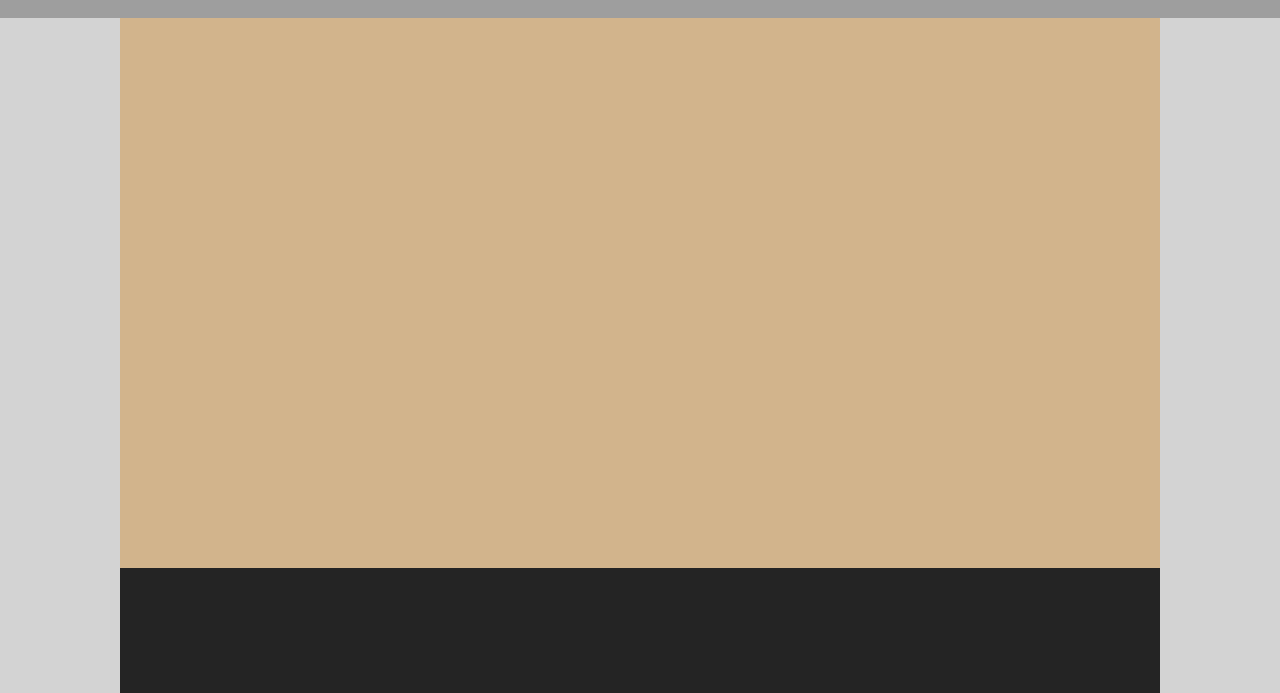
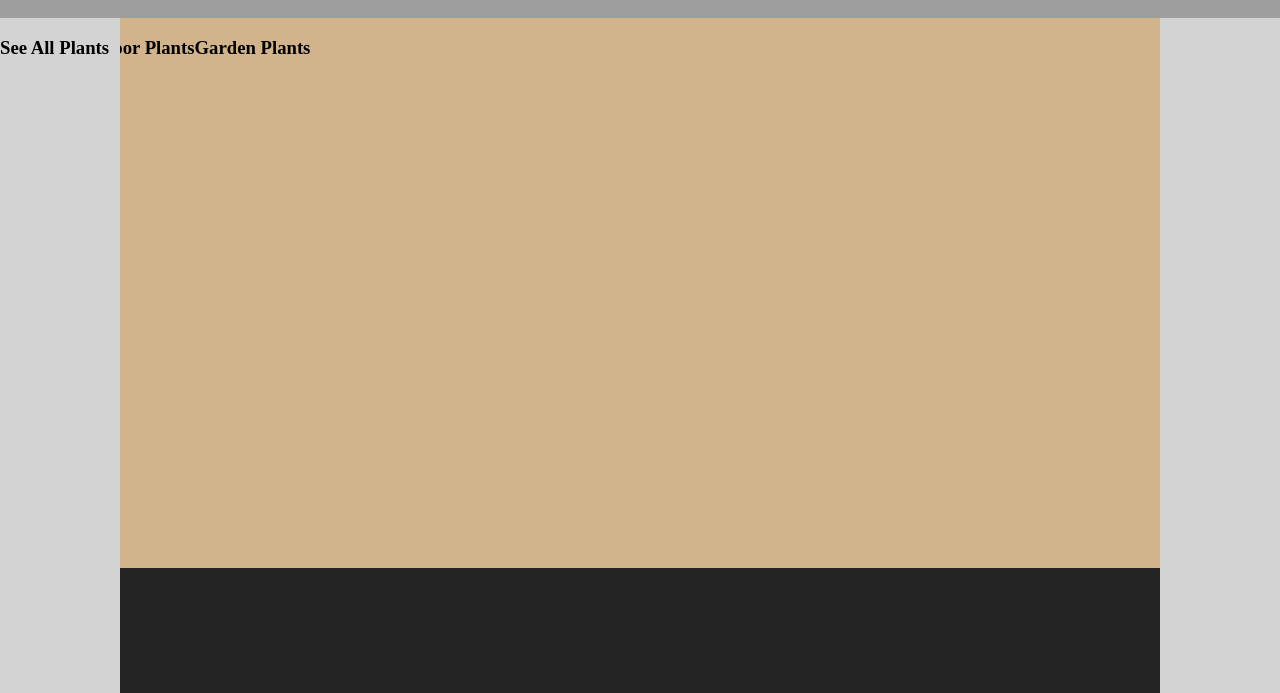
Before and after one commit to lhorsley02/devops-lab, a website: page public/index.html in a window 1280 px wide. Shown: the part 107-800 px from the top of the page. Drawn offline with Linux system fonts and the light colour scheme; grey boxes are pictures that could not be loaded.

Commit message:
Updated and Added Sections

```diff
--- a/public/index.html
+++ b/public/index.html
@@ -12,12 +12,22 @@
         <h1>The Plant Shop</h1>
     </header>
     <section class="container">
-        <section class="main-display">
-        </section>
         <section class="left-box">
         </section>
         <section class="right-box">
         </section>
+        <section class="main-display">
+            <h1>See All Plants</h1>
+        </section>
+        <section class="succulent-display">
+            <h1>Succulents</h1>
+        </section>
+        <section class="indoor-display">
+            <h1>Indoor Plants</h1>
+        </section>
+        <section class="garden-display">
+            <h1>Garden Plants</h1>
+        </section>
     </section>
 </body>
 </html>
```
